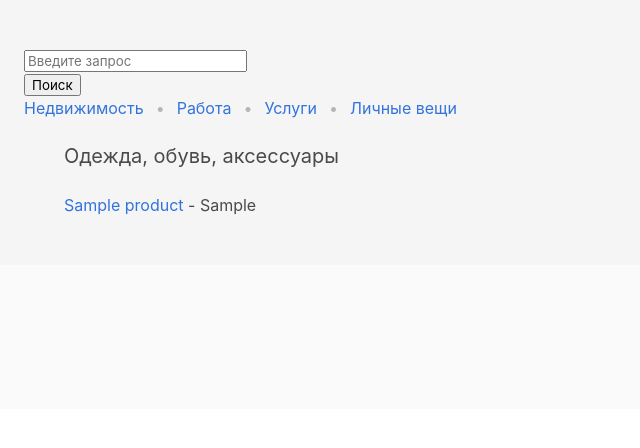
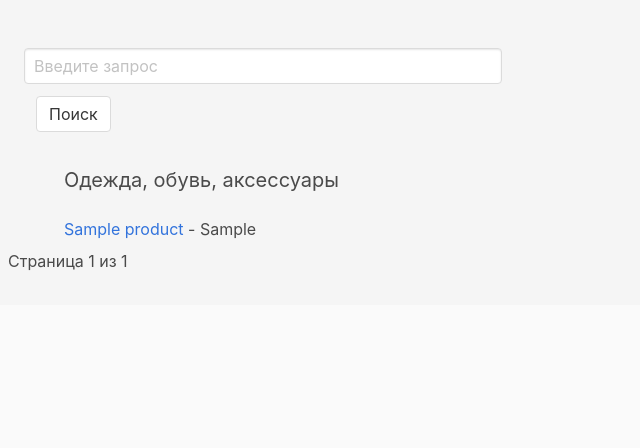
Before and after one commit to AlinaPa/project_web_avito, a Django app: page / in a window 1280 px wide. Shown: the part 69-517 px from the top of the page, without its empty margins (0-640 px from the left). Run offline with Django 3.2, Linux system fonts and the light colour scheme; tables that the repository leaves empty hold one stand-in row (values such as "Sample post"); some libraries are stand-ins or nearby versions.

Commit message:
change pagination in template and added url for products on main_page

```diff
--- a/templates/base.html
+++ b/templates/base.html
@@ -11,17 +11,6 @@
 </head>
 
 <body class="os x chrome chrome-chrome">
-
-<script src="https://code.jquery.com/jquery-3.3.1.slim.min.js"
-        integrity="sha384-q8i/X+965DzO0rT7abK41JStQIAqVgRVzpbzo5smXKp4YfRvH+8abtTE1Pi6jizo"
-        crossorigin="anonymous"></script>
-<script src="https://cdnjs.cloudflare.com/ajax/libs/popper.js/1.14.3/umd/popper.min.js"
-        integrity="sha384-ZMP7rVo3mIykV+2+9J3UJ46jBk0WLaUAdn689aCwoqbBJiSnjAK/l8WvCWPIPm49"
-        crossorigin="anonymous"></script>
-<script src="https://stackpath.bootstrapcdn.com/bootstrap/4.1.3/js/bootstrap.min.js"
-        integrity="sha384-ChfqqxuZUCnJSK3+MXmPNIyE6ZbWh2IMqE241rYiqJxyMiZ6OW/JmZQ5stwEULTy"
-        crossorigin="anonymous"></script>
-
 <section class="hero is-primary is-bold">
     <div class="hero-head">
         <nav class="navbar">
--- a/templates/main_page/header.html
+++ b/templates/main_page/header.html
@@ -1,47 +1,47 @@
 {% extends "base.html" %}
 {% block content %}
 
-<form action="" class="navbar-form navbar-left" method="GET">
-            <div class="form-group">
-                <input type="text" name="q" class="form-control" placeholder="Введите запрос">
-            </div>
-            <button type="submit" class="btn btn-default">Поиск</button>
-</form>
+    <div class="columns">
+        <div class="column is-two-fifths">
+            <form action="" method="GET">
+                <input name="q" type="text" class="input" placeholder="Введите запрос">
+                <div class="column">
+                    <button type="submit" class="button">Поиск</button>
+                </div>
+            </form>
+        </div>
+    </div>
 
-    <div class="breadcrumb has-bullet-separator" aria-label="breadcrumbs">
-        <ul>
-            <li><a href="/moskva/nedvizhimost?s_trg=6">Недвижимость</a></li>
-            <li><a href="/moskva/rabota?s_trg=6">Работа</a></li>
-            <li><a href="/moskva/predlozheniya_uslug?s_trg=6">Услуги</a></li>
-            <li><a href="/moskva/lichnye_veschi?s_trg=11">Личные вещи</a></li>
-        </ul>
-    </div>
     <div class="container">
-        <h2 class="subtitle">
+        <h2 class="subtitle is-right">
             Одежда, обувь, аксессуары
         </h2>
-        <ul>
-            {% for product in product_list %}
-                <li><a href="{{ product.url }}">{{ product.title }}</a> - {{ product.price }}</li>
-            {% empty %}
-                <li>Не найдено объявлений в данной группе</li>
-            {% endfor %}
-        </ul>
+        <div class="styles-foot">
+            <ul class="tile is-vertical">
+                {% for product in product_list %}
+                    <li><a href="{% url 'product:view_product' product.id %}">{{ product.title }}</a> - {{ product.price }} </li>
 
-      {% if is_paginated %}
-      <div class="pagination">
-          <span class="page-links">
-              {% if page_obj.has_previous %}
-                  <a href="{{ request.path }}?page={{ page_obj.previous_page_number }}">previous</a>
-              {% endif %}
-              <span class="page-current">
-                  Page {{ page_obj.number }} of {{ page_obj.paginator.num_pages }}.
-              </span>
-              {% if page_obj.has_next %}
-                  <a href="{{ request.path }}?page={{ page_obj.next_page_number }}">next</a>
-              {% endif %}
-          </span>
-      </div>
-    {% endif %}
+                {% empty %}
+                    <li>Не найдено объявлений по данному запросу, проверьте написание</li>
+                {% endfor %}
+            </ul>
+        </div>
+        </br>
+
+    </div>
+    <div class="tile is-ancestor">
+        <nav class="pagination is-centered" role="navigation">
+            {% if page_obj.has_previous %}
+                <a href="{{ request.path }}?page={{ page_obj.previous_page_number }}"
+                   class="pagination-previous">назад</a>{% endif %}
+            {% if page_obj.has_next %}
+                <a href="{{ request.path }}?page={{ page_obj.next_page_number }}" class="pagination-next">далее</a>
+            {% endif %}
+            <ul class="pagination-list">
+                <li>Страница {{ page_obj.number }} из {{ page_obj.paginator.num_pages }}
+                </li>
+            </ul>
+        </nav>
+    </div>
 
 {% endblock %}
```
Also changed, not shown: product/models.py (line endings or trailing spaces).
